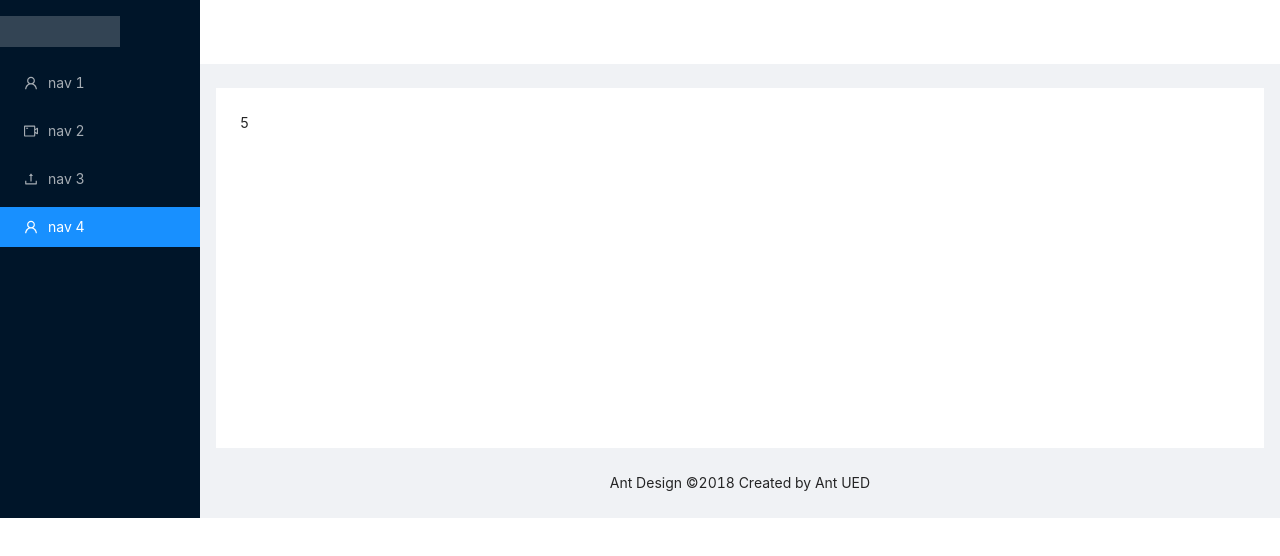
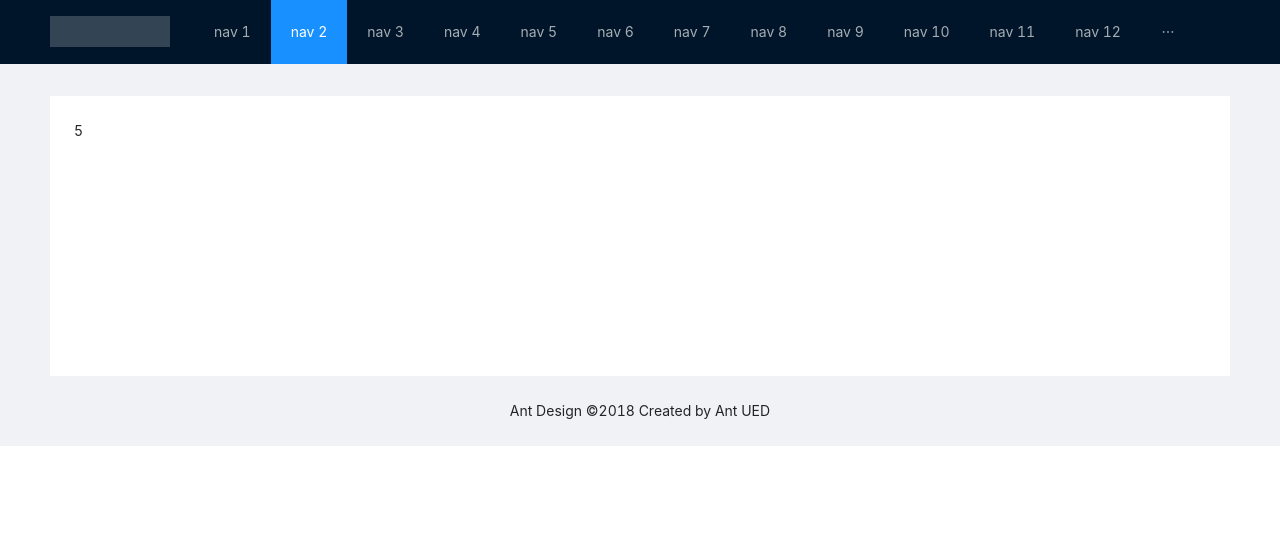
Before and after one commit to Iftor/projects-network-react, a React (Create React App) app: page / in a window 1280 px wide. Shown: the top 556 px of the page. Built offline with nearby package versions, Linux system fonts and the light colour scheme.

Commit message:
changed layout again

```diff
--- a/src/components/layout/PageLayout.js
+++ b/src/components/layout/PageLayout.js
@@ -1,55 +1,39 @@
-import { UploadOutlined, UserOutlined, VideoCameraOutlined } from '@ant-design/icons';
-import { Layout, Menu } from 'antd';
-import React from 'react';
-import { Routes, Route, Outlet, Link } from 'react-router-dom';
-const { Header, Content, Footer, Sider } = Layout;
+import { Outlet } from 'react-router-dom';
+import { Breadcrumb, Layout, Menu } from 'antd';
+const { Header, Content, Footer } = Layout;
 
-const PageLayout = () => {
-  return (
-    <Layout>
-      <Sider
-        breakpoint="lg"
-        collapsedWidth="0"
-        onBreakpoint={(broken) => {
-          console.log(broken);
-        }}
-        onCollapse={(collapsed, type) => {
-          console.log(collapsed, type);
-        }}
-      >
+const PageLayout = () => (
+  <Layout className="layout">
+    <Header>
       <div className="logo" />
       <Menu
         theme="dark"
-          mode="inline"
-          defaultSelectedKeys={['4']}
-          items={[UserOutlined, VideoCameraOutlined, UploadOutlined, UserOutlined].map(
-            (icon, index) => ({
-              key: String(index + 1),
-              icon: React.createElement(icon),
-              label: `nav ${index + 1}`,
-            }),
-          )}
+        mode="horizontal"
+        defaultSelectedKeys={['2']}
+        items={new Array(15).fill(null).map((_, index) => {
+          const key = index + 1;
+          return {
+            key,
+            label: `nav ${key}`,
+          };
+        })}
       />
-      </Sider>
-      <Layout>
-        <Header
-          className="site-layout-sub-header-background"
-          style={{
-            padding: 0,
-          }}
-        />
+    </Header>
     <Content
       style={{
-            margin: '24px 16px 0',
+        padding: '0 50px',
       }}
     >
-          <div
-            className="site-layout-background"
+      <Breadcrumb
         style={{
-              padding: 24,
-              minHeight: 360,
+          margin: '16px 0',
         }}
       >
+        {/*<Breadcrumb.Item>Home</Breadcrumb.Item>*/}
+        {/*<Breadcrumb.Item>List</Breadcrumb.Item>*/}
+        {/*<Breadcrumb.Item>App</Breadcrumb.Item>*/}
+      </Breadcrumb>
+      <div className="site-layout-content">
         <Outlet />
       </div>
     </Content>
@@ -61,8 +45,6 @@ const PageLayout = () => {
       Ant Design ©2018 Created by Ant UED
     </Footer>
   </Layout>
-    </Layout>
-  )
-}
+);
 
-export default PageLayout
+export default PageLayout;
--- a/src/index.css
+++ b/src/index.css
@@ -45,3 +45,20 @@ code {
 .site-page-header {
   border: 1px solid rgb(235, 237, 240);
 }
+
+.site-layout-content {
+  min-height: 280px;
+  padding: 24px;
+  background: #fff;
+}
+#components-layout-demo-top .logo {
+  float: left;
+  width: 120px;
+  height: 31px;
+  margin: 16px 24px 16px 0;
+  background: rgba(255, 255, 255, 0.3);
+}
+.ant-row-rtl #components-layout-demo-top .logo {
+  float: right;
+  margin: 16px 0 16px 24px;
+}
```
Lines whose indentation alone changed are shown as unchanged.
